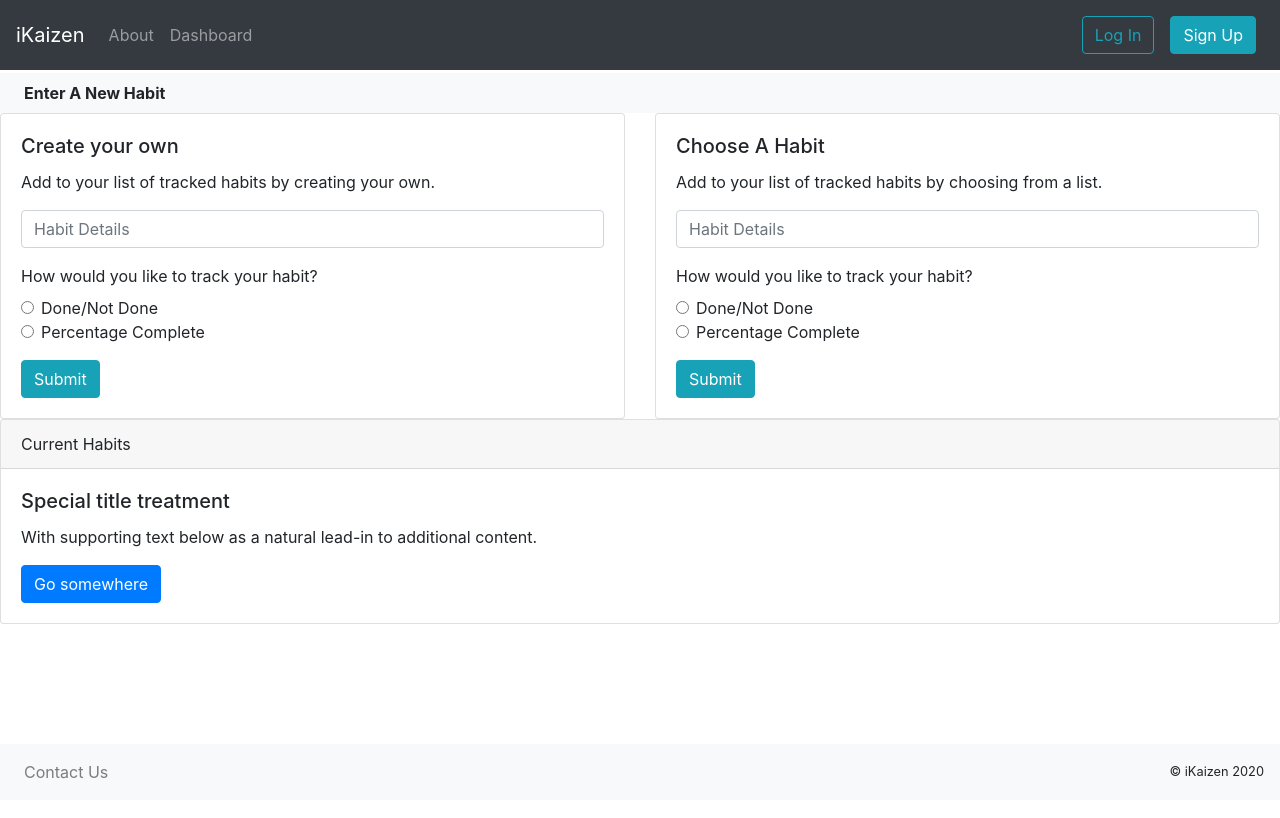
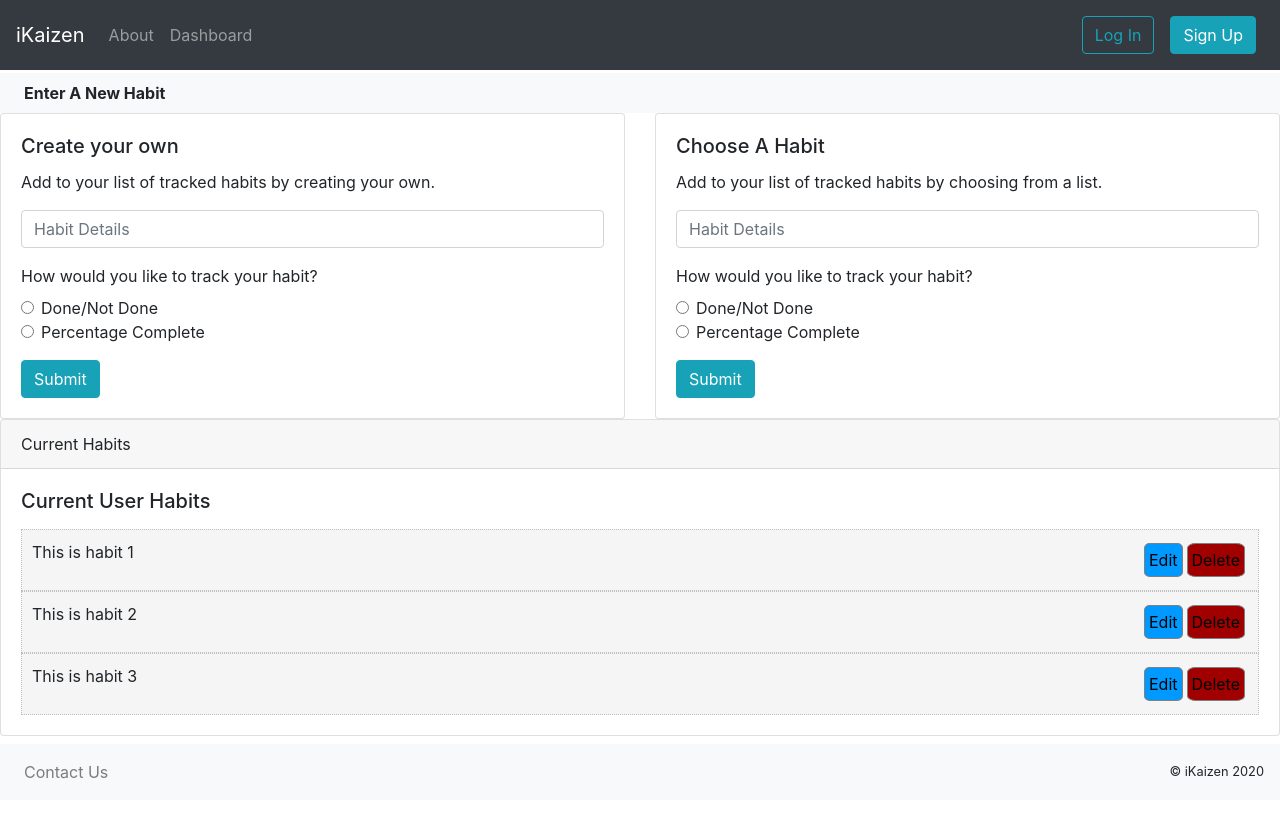
Before and after one commit to Ashley-Owens/iKaizen, a React (Create React App) app in the folder client/: page /Dashboard in a window 1280 px wide. Shown: the top 818 px of the page. Built offline with nearby package versions, Linux system fonts and the light colour scheme.

Commit message:
Added list of habits

```diff
--- a/client/src/App.js
+++ b/client/src/App.js
@@ -10,6 +10,7 @@ import {Container} from 'react-bootstrap';
 import NavBar from './components/NavBar';
 import SignUp from './components/SignUp';
 import Footer from './components/Footer';
+import Dashboard from './components/dashboard/Dashboard';
 import Dashboard2 from './components/dashboard/Dashboard2';
 import About from './components/About';
 import LogIn from './components/LogIn';
@@ -31,7 +32,7 @@ export default function App() {
           <About />
         </Route>
         <Route path="/Dashboard" exact>
-          <Dashboard2 />
+          <Dashboard />
         </Route>
         <Route path="/" exact>
           <Home />
--- a/client/src/components/dashboard/Dashboard.jsx
+++ b/client/src/components/dashboard/Dashboard.jsx
@@ -128,11 +128,10 @@ class Dashboard extends Component {
                     <Card>
                         <Card.Header>Current Habits</Card.Header>
                         <Card.Body>
-                            <Card.Title>Special title treatment</Card.Title>
+                            <Card.Title>Current User Habits</Card.Title>
                             <Card.Text>
-                            With supporting text below as a natural lead-in to additional content.
                             </Card.Text>
-                            <Button variant="primary">Go somewhere</Button>
+                            <HabitList habits={this.state.habits} delHabit={this.delHabit}/>
                         </Card.Body>
                         </Card>
 
```
